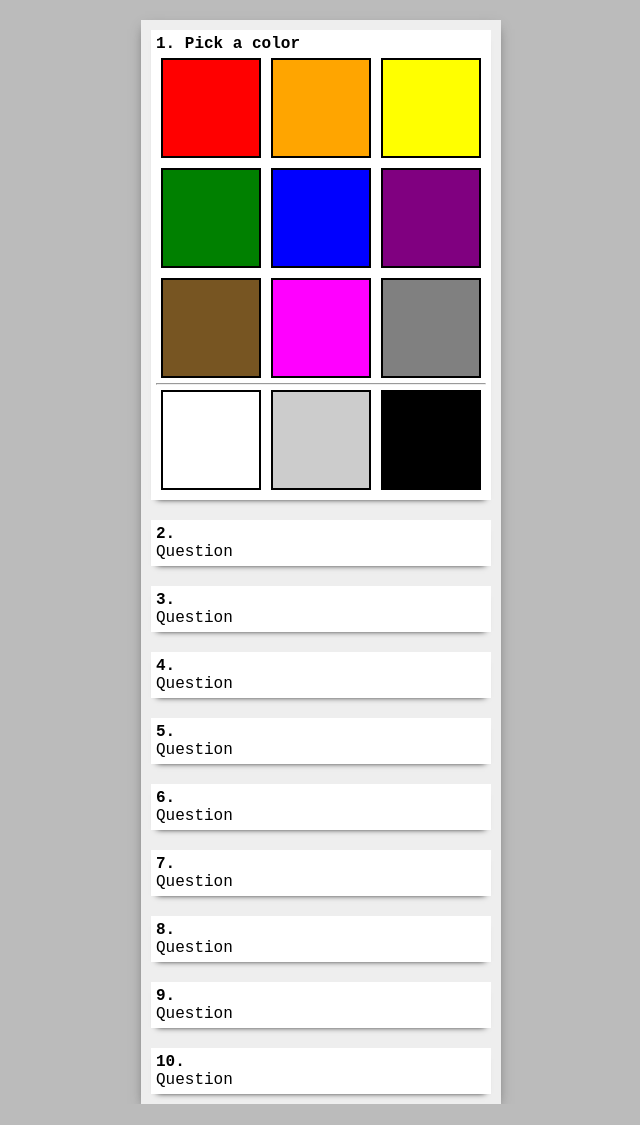
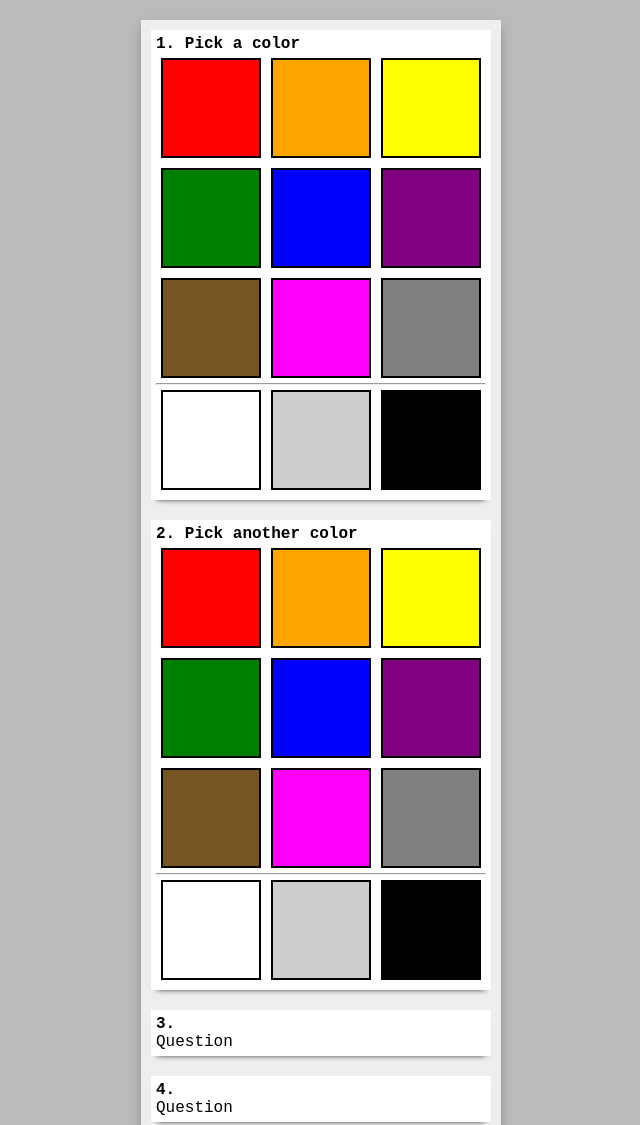
Before and after one commit to aewens/survey, a plain HTML site: page index.html in a window 1280 px wide. Shown: the top 1125 px of the page, without its empty margins (319-959 px from the left). Before the commit the page ends 1104 px from the top, so only its background shows below. Drawn offline with Linux system fonts and the light colour scheme; a web font is replaced by a local one.

Commit message:
Question two, fixed spacing

```diff
--- a/index.html
+++ b/index.html
@@ -27,8 +27,25 @@
         <div class="clear"></div>
       </li>
       <li>
-        <header>2.</header>
-        <section>Question</section>
+        <header>2. Pick another color</header>
+        <section class="colors options">
+          <div id="red" class="color"></div>
+          <div id="orange" class="color"></div>
+          <div id="yellow" class="color"></div>
+          <div id="green" class="color"></div>
+          <div id="blue" class="color"></div>
+          <div id="purple" class="color"></div>
+          <div id="brown" class="color"></div>
+          <div id="pink" class="color"></div>
+          <div id="grey" class="color"></div>
+        </section>
+        <hr>
+        <section class="shades options">
+          <div id="light" class="color"></div>
+          <div id="normal" class="color"></div>
+          <div id="dark" class="color"></div>
+        </section>
+        <div class="clear"></div>
       </li>
       <li>
         <header>3.</header>
--- a/styles/main.css
+++ b/styles/main.css
@@ -16,7 +16,7 @@ html, body {
     width:360px;
     height:100%;
     background:#eee;
-    margin:20px auto 0;
+    margin:20px auto;
     /*box-shadow:0px 3px 12px 3px #888;*/
     box-shadow:0 5px 12px -4px #555;
 }
```
Also changed, not shown: 1 other file.
